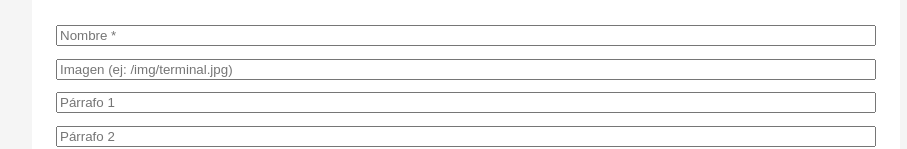
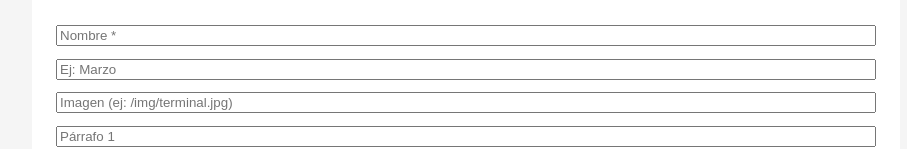
Before and after one commit to Andreh-Achepe/Taller-Ingenieria-Informatica-Proyecto-Final, a React (Vite) app in the folder sitio-web-2/: page /admin in a window 1280 px wide. Shown: the part 307-456 px from the top of the page, without its empty margins (174-1081 px from the left). Built offline with nearby package versions, Linux system fonts and the light colour scheme; no server answers.

Commit message:
fix: Ahora los recorridos agrupan varios puntos o algo asi

```diff
--- a/sitio-web-2/src/components/Reserva/Reserva.jsx
+++ b/sitio-web-2/src/components/Reserva/Reserva.jsx
@@ -66,12 +66,13 @@ function Reserva() {
 
                 <label htmlFor="tramo">Recorrido</label>
                 <select id="tramo" name="tramo">
-                    <option value="">Seleccione un recorrido</option>
-                    {lugares.map((l) => (
-                        <option key={l.id} value={l.nombre}>
-                            {l.nombre}
-                        </option>
-                    ))}
+                    {[...new Set(lugares.map((l) => l.recorrido).filter(Boolean))].map(
+                        (r) => (
+                            <option key={r} value={r}>
+                                {r}
+                            </option>
+                        ),
+                    )}
                 </select>
 
                 <label htmlFor="fecha">Fecha</label>
--- a/sitio-web-2/src/pages/Admin.jsx
+++ b/sitio-web-2/src/pages/Admin.jsx
@@ -1,7 +1,14 @@
 import { useState, useEffect } from "react";
 import { Link } from "react-router-dom";
 
-const VACIO = { nombre: "", imagen: "", parrafo1: "", parrafo2: "", orden: 99 };
+const VACIO = {
+    nombre: "",
+    recorrido: "",
+    imagen: "",
+    parrafo1: "",
+    parrafo2: "",
+    orden: 99,
+};
 
 function Admin() {
     const [lugares, setLugares] = useState([]);
@@ -91,6 +98,12 @@ function Admin() {
                         value={form.nombre}
                         onChange={handleChange}
                         required
+                    />
+                    <input
+                        name="recorrido"
+                        placeholder="Ej: Marzo"
+                        value={form.recorrido}
+                        onChange={handleChange}
                     />
                     <input
                         name="imagen"
```
Also changed, not shown: 2 other files (tests, documents, lock files or other folders).
